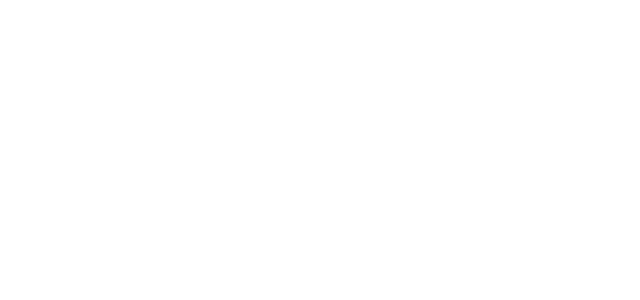
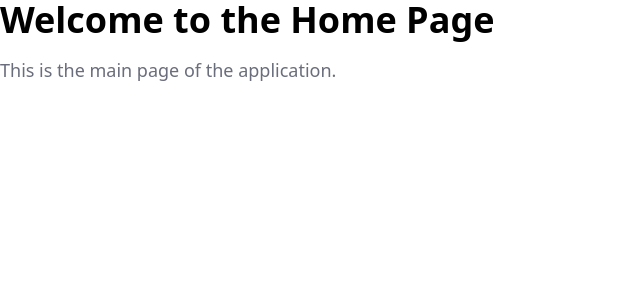
Before and after one commit to neeldesai1085/Portfolio, a React (Vite) app: page / in a window 1280 px wide. Shown: the top 300 px of the page, without its empty margins (0-640 px from the left). Built offline with nearby package versions, Linux system fonts and the light colour scheme.

Commit message:
Created basic NotFound page

```diff
--- a/src/App.tsx
+++ b/src/App.tsx
@@ -1,10 +1,14 @@
-function App() {
+import { BrowserRouter, Routes, Route } from "react-router-dom";
+import Index from "./pages/Index";
+import NotFound from "./pages/NotFound";
 
-  return (
-    <>
+const App = () => (
+      <BrowserRouter>
+        <Routes>
+          <Route path="/" element={<Index />} />
+          <Route path="*" element={<NotFound />} />
+        </Routes>
+      </BrowserRouter>
+);
 
-    </>
-  )
-}
-
-export default App
+export default App;
--- a/src/index.css
+++ b/src/index.css
@@ -1 +1,15 @@
 @import "tailwindcss";
+
+@theme {
+    --color-muted: hsl(40 10% 95%);
+    --color-muted-foreground: hsl(230 8% 45%);
+    --color-primary: hsl(174 62% 38%);
+}
+
+@variant dark {
+    :root {
+        --color-muted: hsl(230 12% 13%);
+        --color-muted-foreground: hsl(230 8% 55%);
+        --color-primary: hsl(174 55% 48%);
+    }
+}
--- /dev/null
+++ b/src/pages/Index.tsx
@@ -0,0 +1,12 @@
+const Index = () => {
+    return (
+        <div>
+            <h1 className="text-4xl font-bold">Welcome to the Home Page</h1>
+            <p className="mt-4 text-lg text-muted-foreground">
+                This is the main page of the application.
+            </p>
+        </div>
+    )
+}
+
+export default Index;
--- /dev/null
+++ b/src/pages/NotFound.tsx
@@ -0,0 +1,19 @@
+import { Link } from "react-router-dom";
+
+const NotFound = () => {
+    return (
+      <div className="flex min-h-screen items-center justify-center bg-muted">
+        <div className="text-center">
+          <h1 className="mb-4 text-4xl font-bold">404</h1>
+          <p className="mb-4 text-xl text-muted-foreground">
+            Oops! Page not found
+          </p>
+          <Link to="/" className="text-primary underline hover:text-primary/70">
+            Return to Home
+          </Link>
+        </div>
+      </div>
+    );
+}
+
+export default NotFound;
```
